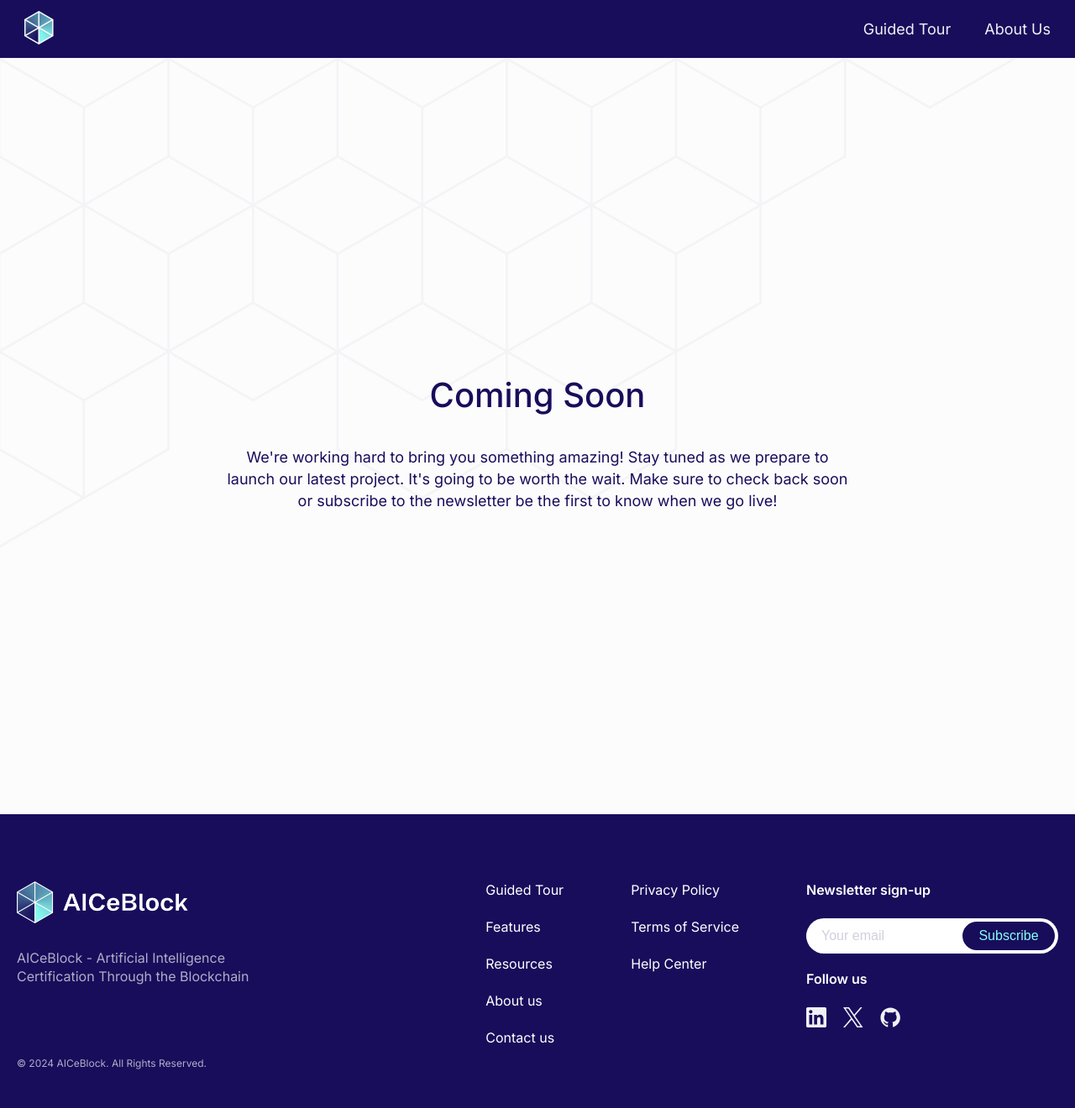
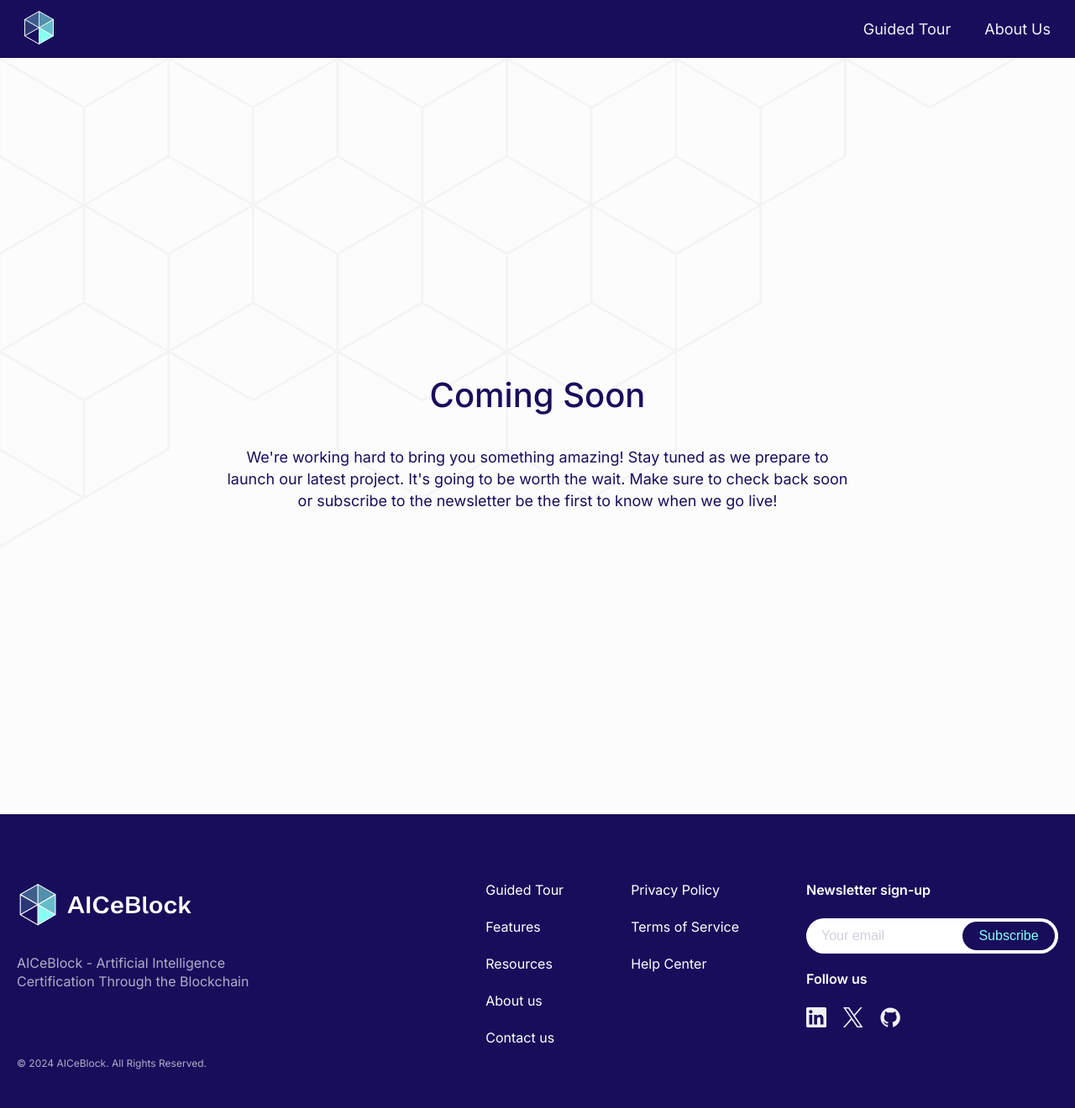
Before and after one commit to fraunhoferportugal/aiceblock-website, a Jekyll site: the page built from coming-soon.md, in a window 1280 px wide. Shown: the whole page at 84% size. Built offline with Jekyll 4.4.1, drawn with Linux system fonts in a browser that asks for light colours.

Commit message:
feat: update footer, header and blog SVG files

```diff
--- a/_data/footer.yaml
+++ b/_data/footer.yaml
@@ -1,5 +1,5 @@
 logo:
-  src: "/assets/images/logo-horizontal.png"
+  src: "/assets/images/logo-horizontal.svg"
   alt: "AIceBlock Logo"
   description: "AICeBlock - Artificial Intelligence Certification Through the Blockchain"
 
--- a/_data/header.yaml
+++ b/_data/header.yaml
@@ -1,5 +1,5 @@
 logo:
-  src: "/assets/images/logo.png"
+  src: "/assets/images/logo.svg"
   alt: "AICeBlock Homepage"
   height: "40px"
 
--- a/assets/css/main.css
+++ b/assets/css/main.css
@@ -102,14 +102,14 @@
     display: flex;
     flex-direction: column;
     align-items: start;
+    justify-content: start;
     gap: 1.875rem;
 }
 
 .footer-logo {
-    max-height: 3.125rem;
-    max-width: 100%;
+    max-width: 13.25rem;
+    width: 100%;
     height: auto;
-    width: auto;
 }
 
 .logo-section p {
@@ -1011,6 +1011,12 @@
     gap: 20px;
 }
 
+.resource-column > img {
+    max-width: 5rem;
+    width: 100%;
+    height: auto;
+}
+
 .resource-column h3 {
     font-weight: 500;
     font-size: 22px;
```
Also changed, not shown: assets/images/logo-horizontal.png (deleted), assets/images/logo-horizontal.svg, assets/images/logo.png (deleted), assets/images/logo.svg, assets/images/resources/blog.svg.
